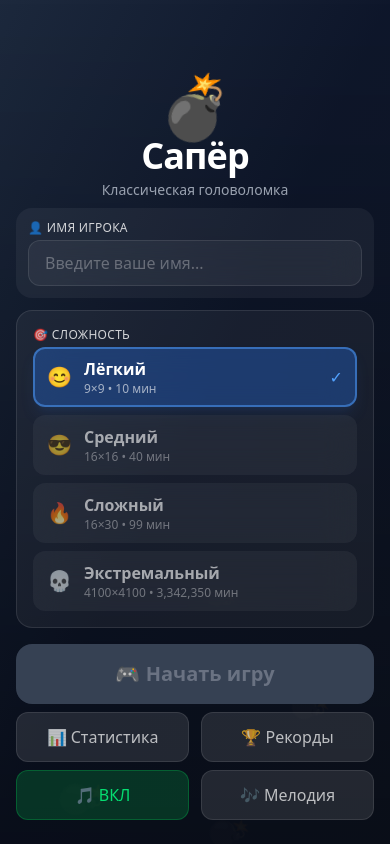
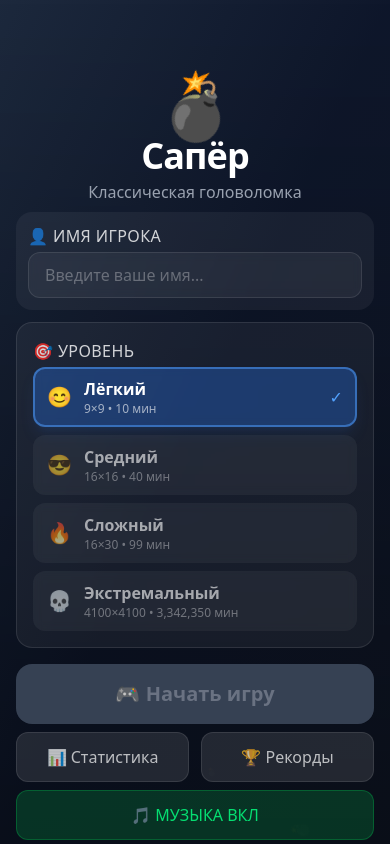
Before and after one commit to osmaav/minesweeper, a React (Vite) app: page / in a window 390 px wide. Built offline with nearby package versions, Linux system fonts and the light colour scheme.

Commit message:
правки стилей и анимации

```diff
--- a/src/components/Menu.tsx
+++ b/src/components/Menu.tsx
@@ -19,10 +19,10 @@ function FloatingMine({ delay, x, size }: { delay: number; x: number; size: numb
     <motion.div
       className="absolute text-white/5 pointer-events-none select-none"
       style={{ left: `${x}%`, fontSize: size }}
-      initial={{ y: '110vh', rotate: 30 }}
-      animate={{ y: '-110vh', rotate: 180 }}
+      initial={{ y: '110vh', rotate: -360 }}
+      animate={{ y: '-110vh', rotate: [-270, 180, -100, 50, -50, 0] }}
       transition={{
-        duration: 15 + Math.random() * 20,
+        duration: 25 + Math.random() * 50,
         delay: delay,
         repeat: Infinity,
         ease: 'linear',
@@ -61,10 +61,10 @@ export default function Menu({ onStartGame }: MenuProps) {
     if (newVal) playClickSound();
   }, [musicEnabled]);
 
-  const handleSwitchMelody = useCallback(() => {
-    switchMelody(true);
-    playClickSound();
-  }, []);
+  // const handleSwitchMelody = useCallback(() => {
+  //   switchMelody(true);
+  //   playClickSound();
+  // }, []);
 
   const handleStart = useCallback(() => {
     if (!playerName.trim()) return;
@@ -88,7 +88,7 @@ export default function Menu({ onStartGame }: MenuProps) {
   const floatingMines = Array.from({ length: 24 }, (_, i) => ({
     delay: i * 1.2,
     x: Math.random() * 90 + 5,
-    size: Math.random() * 20 + 20,
+    size: Math.random() * 20 + 5,
   }));
 
   return (
@@ -106,7 +106,7 @@ export default function Menu({ onStartGame }: MenuProps) {
         className="text-center mb-2 mt-15 relative z-10"
       >
         <motion.div
-          animate={{ rotate: [0, -10, 10, -10, 0] }}
+          animate={{ rotate: [0, -30, 0, -10, 0] }}
           transition={{ duration: 2, repeat: Infinity, repeatDelay: 3 }}
           className="text-6xl md:text-7xl"
         >
@@ -115,7 +115,7 @@ export default function Menu({ onStartGame }: MenuProps) {
         <h1 className="text-4xl md:text-5xl font-bold text-white mb-1 tracking-tight">
           Сапёр
         </h1>
-        <p className="text-gray-400 text-sm md:text-base">Классическая головоломка</p>
+        <p className="text-gray-400 text-m md:text-base">Классическая головоломка</p>
       </motion.div>
 
       <AnimatePresence mode="wait">
@@ -128,7 +128,7 @@ export default function Menu({ onStartGame }: MenuProps) {
             className="w-full max-w-sm space-y-1 relative z-10"
           >
             <div className="bg-white/5 rounded-2xl p-3 mb-3">
-              <label className="block text-white/80 text-xs mb-1 font-medium uppercase tracking-wide">
+              <label className="block text-white/80 text-m mb-1 font-medium uppercase tracking-wide">
                 👤 Имя игрока
               </label>
               <input
@@ -136,7 +136,7 @@ export default function Menu({ onStartGame }: MenuProps) {
                 value={playerName}
                 onChange={(e) => setPlayerName(e.target.value)}
                 placeholder="Введите ваше имя..."
-                className="w-full px-4 py-2.5 bg-white/5 backdrop-blur-lg border border-white/10 rounded-xl text-white placeholder-white/30
+                className="w-full px-4 py-2.5 bg-white/5 backdrop-blur-xs border border-white/10 rounded-xl text-white placeholder-white/30
                 focus:outline-none focus:ring-2 focus:ring-blue-500/50 focus:border-transparent text-base"
                 maxLength={20}
                 autoComplete="off"
@@ -144,8 +144,8 @@ export default function Menu({ onStartGame }: MenuProps) {
             </div>
 
             <div className="bg-white/5 rounded-2xl p-4 border border-white/10 max-h-[40vh] overflow-y-auto">
-              <label className="block text-white/80 text-xs mb-1 font-medium uppercase tracking-wide">
-                🎯 Сложность
+              <label className="block text-white/80 text-m mb-1 font-medium uppercase tracking-wide">
+                🎯 Уровень
               </label>
               <div className="space-y-2">
                 {difficulties.map((diff) => (
@@ -153,7 +153,7 @@ export default function Menu({ onStartGame }: MenuProps) {
                     key={diff}
                     whileTap={{ scale: 0.97 }}
                     onClick={() => { setSelectedDifficulty(diff); playClickSound(); }}
-                    className={`w-full px-3 py-2 rounded-xl backdrop-blur-lg text-left font-medium transition-all flex items-center gap-3 ${
+                    className={`w-full px-3 py-2 rounded-xl backdrop-blur-xs text-left font-medium transition-all flex items-center gap-3 ${
                       selectedDifficulty === diff
                         ? 'bg-blue-500/30 text-white border-2 border-blue-400/50 shadow-lg shadow-blue-500/10'
                         : 'bg-white/5 text-white/60 border-2 border-transparent hover:bg-white/10'
@@ -182,9 +182,9 @@ export default function Menu({ onStartGame }: MenuProps) {
               whileTap={{ scale: 0.95 }}
               onClick={handleStart}
               disabled={!playerName.trim()}
-              className={`w-full mt-3 py-4 backdrop-blur-lg rounded-2xl text-xl font-bold transition-all ${
+              className={`w-full mt-3 py-4 rounded-2xl backdrop-blur-xs text-xl font-bold transition-all ${
                 playerName.trim()
-                  ? 'bg-gradient-to-r from-green-500 to-emerald-600 text-white shadow-lg shadow-green-500/30 active:shadow-xl active:from-green-600 active:to-emerald-700'
+                  ? 'bg-gradient-to-r from-green-500/30 to-emerald-700/30 text-white shadow-lg shadow-green-700/10 active:shadow-xl active:from-green-600/10 active:to-emerald-700'
                   : 'bg-gray-700 text-gray-500 cursor-not-allowed'
               }`}
             >
@@ -218,15 +218,15 @@ export default function Menu({ onStartGame }: MenuProps) {
                     : 'bg-white/5 text-white/50 border-white/10'
                 }`}
               >
-                {musicEnabled ? '🎵 ВКЛ' : '🔇 ВЫКЛ'}
+                {musicEnabled ? '🎵 МУЗЫКА ВКЛ' : '🔇 МУЗЫКА ВЫКЛ'}
               </motion.button>
-              <motion.button
-                whileTap={{ scale: 0.95 }}
-                onClick={handleSwitchMelody}
-                className="flex-1 py-3 rounded-xl bg-white/10 text-white/70 font-medium border border-white/10 active:bg-white/15"
-              >
-                🎶 Мелодия
-              </motion.button>
+              {/* <motion.button */}
+              {/*   whileTap={{ scale: 0.95 }} */}
+              {/*   onClick={handleSwitchMelody} */}
+              {/*   className="flex-1 py-3 rounded-xl bg-white/10 text-white/70 font-medium border border-white/10 active:bg-white/15" */}
+              {/* > */}
+              {/*   🎶 Мелодия */}
+              {/* </motion.button> */}
             </div>
           </motion.div>
         ) : showStats ? (
```
